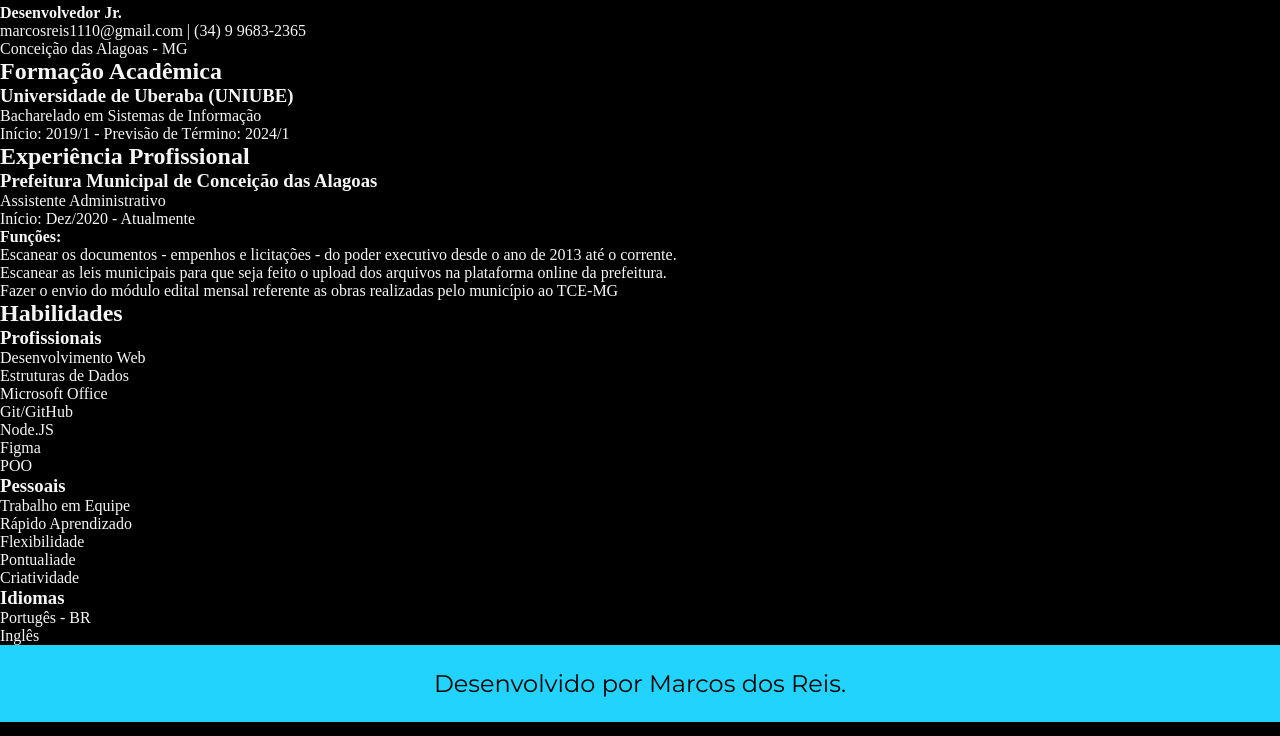
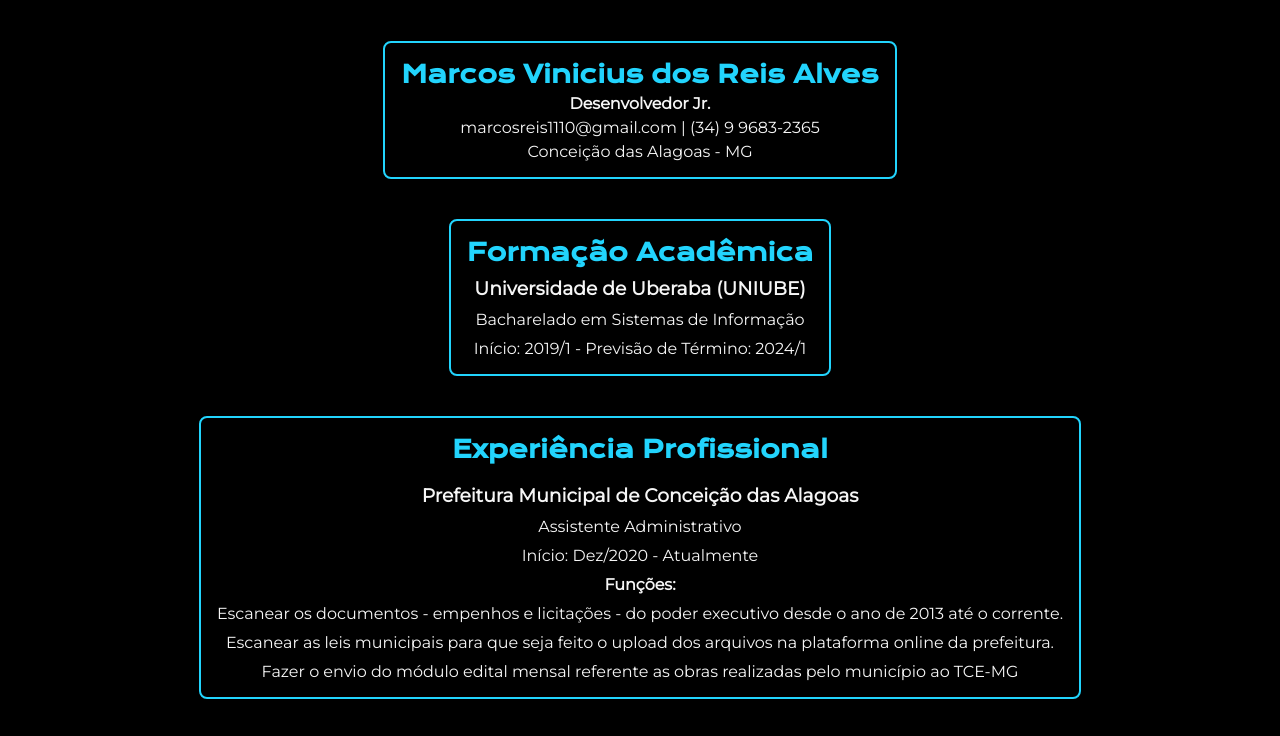
Before and after one commit to Marcos1110/portifolio, a plain HTML site: page curriculum.html in a window 1280 px wide. Shown: the part 78-814 px from the top of the page. Drawn offline with nearby package versions, Linux system fonts and the light colour scheme.

Commit message:
Update style.css

```diff
--- a/styles/style.css
+++ b/styles/style.css
@@ -138,72 +138,117 @@ body {
 
 /*Estilização da página curriculum.html*/
 
-.introducao{
+.container {
+	padding: 5%;
 	display: flex;
+	flex-direction: column;
 	align-items: center;
-	gap: 3%;
+	gap: 40px;
 }
 
-.introducao__imgperfil {
-	border-radius: 50%;
-	width: 20%;
-	margin: 5% 0% 0% 15%;
+.container__principal {
+	border: 2px solid var(--cor-terciaria);
+	padding: 1em;
+	border-radius: 8px;
+	display: flex;
+	flex-direction: column;
+	align-items: center;
+	gap: 5px;
+	font-family: var(--fonte-secundaria);
 }
 
-.introducao__descricao{
-	display: flex;
-	width: 50%;
-	flex-direction: column;
+.container__principal:hover {
+	 box-shadow: 5px 10px var(--cor-terciaria);
 }
 
-.introducao__descricao__nome {
-	font-size: 1.8rem;
+.container__principal__titutlo {
+	font-family: var(--fonte-primaria);
+	color: var(--cor-terciaria)
+}
+
+
+.container__academico {
+	border: 2px solid var(--cor-terciaria);
+	padding: 1em;
+	border-radius: 8px;
+	display: flex;
+	flex-direction: column;
+	align-items: center;
+	gap: 10px;
+	font-family: var(--fonte-secundaria);
+}
+
+.container__academico:hover {
+	 box-shadow: 5px 10px var(--cor-terciaria);
+}
+
+.container__academico__titulo {
 	font-family: var(--fonte-primaria);
 	color: var(--cor-terciaria);
 }
 
-.introducao__descricao__texto {
-	font-size: 1.25rem;
+.container__profissional {
+	border: 2px solid var(--cor-terciaria);
+	padding: 1em;
+	border-radius: 8px;
+	display: flex;
+	flex-direction: column;
+	align-items: center;
+	gap: 10px;
 	font-family: var(--fonte-secundaria);
 }
 
-.informacoes {
-	margin: 5% 15%;
-	display: flex;
-	justify-content: space-around;
-	gap: 10%;
+.container__profissional:hover {
+	 box-shadow: 5px 10px var(--cor-terciaria);
 }
 
-.informacoes__div {
-	padding: 4%;
-	width: 65%;
-	border: 2px solid var(--cor-terciaria);
-	border-radius: 3%;
+.container__profissional__titulo {
+	font-family: var(--fonte-primaria);
+	color: var(--cor-terciaria);
 }
 
-.informacoes__div:hover{
-	box-shadow: 5px 10px var(--cor-terciaria);
-
-}
-
-.informacoes__div__titulo {
-	font-size: 1rem;
-	font-family: var(--fonte-primaria);
-}
-
-.informacoes__div__texto {
-	font-size: 0.875rem;
+.container__habilidades {
+	border: 2px solid var(--cor-terciaria);
+	padding: 1em;
+	border-radius: 8px;
+	display: flex;
+	flex-direction: column;
+	align-items: center;
+	gap: 10px;
 	font-family: var(--fonte-secundaria);
 }
 
-.informacoes__experiencia__topico {
-	font-size: 0.75rem;
-	font-family: var(--fonte-secundaria);
-	font-weight: 600;
+.container__habilidades:hover {
+	 box-shadow: 5px 10px var(--cor-terciaria);
+}
+
+.container__habilidades__titutlo{
+	font-family: var(--fonte-primaria);
 	color: var(--cor-terciaria);
 }
 
-.informacoes__experiencia__topico__texto{
-	font-size: 0.7rem;
+.container__habilidades__divs {
+	display: grid;
+	column-gap: 10px;
+	grid-template-columns: 33% 33% 33%;
 	font-family: var(--fonte-secundaria);
 }
+
+.container__habilidades__profissionais {
+	border: 2px solid var(--cor-terciaria);
+	padding: 1em;
+	border-radius: 8px;
+}
+
+.container__habilidades__pessoais {
+	border: 2px solid var(--cor-terciaria);
+	padding: 1em;
+	border-radius: 8px;
+}
+
+.container__habilidades__idiomas {
+	border: 2px solid var(--cor-terciaria);
+	padding: 1em;
+	border-radius: 8px;
+	margin: 0% 16px 0% 0%;
+}
```
